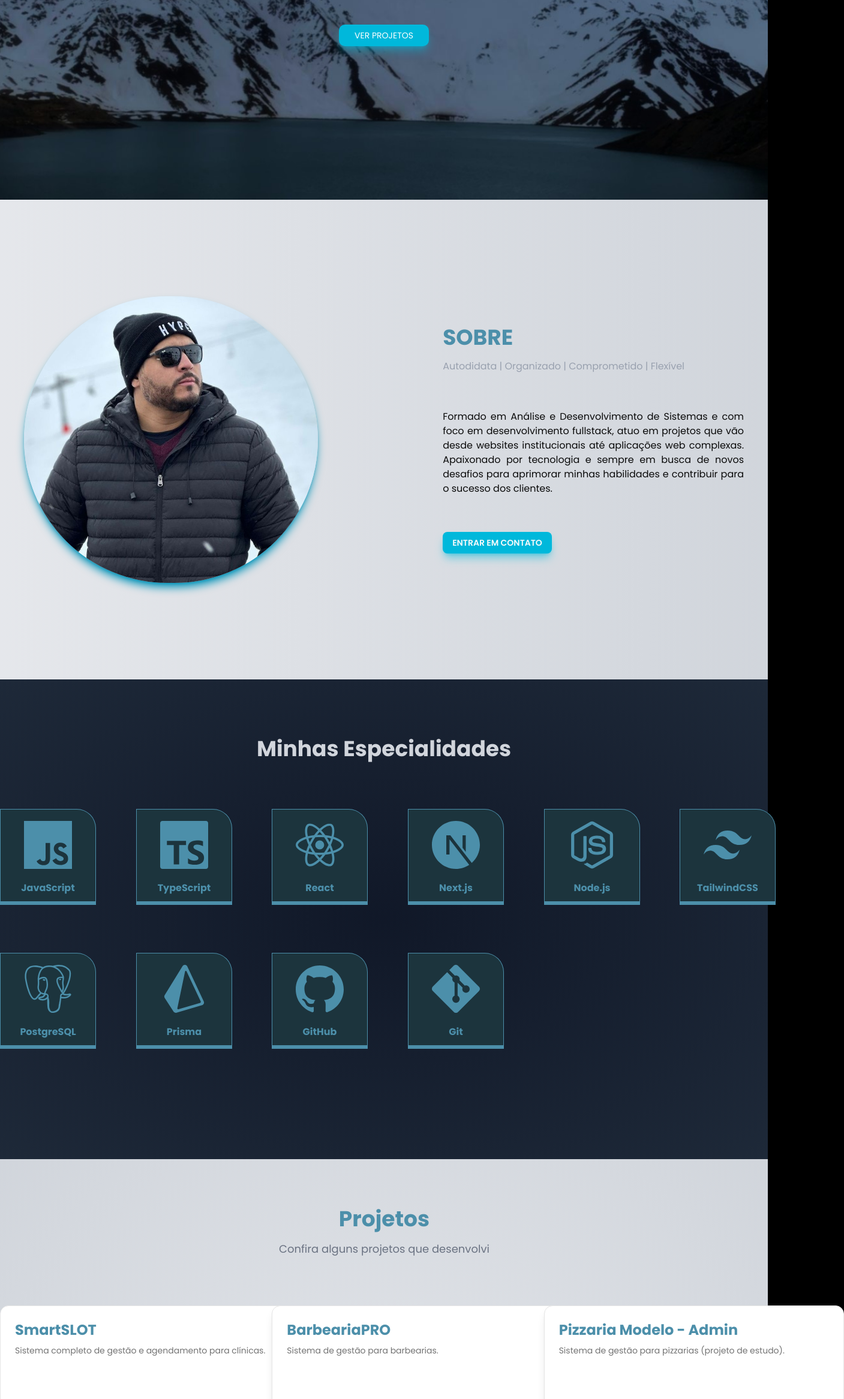
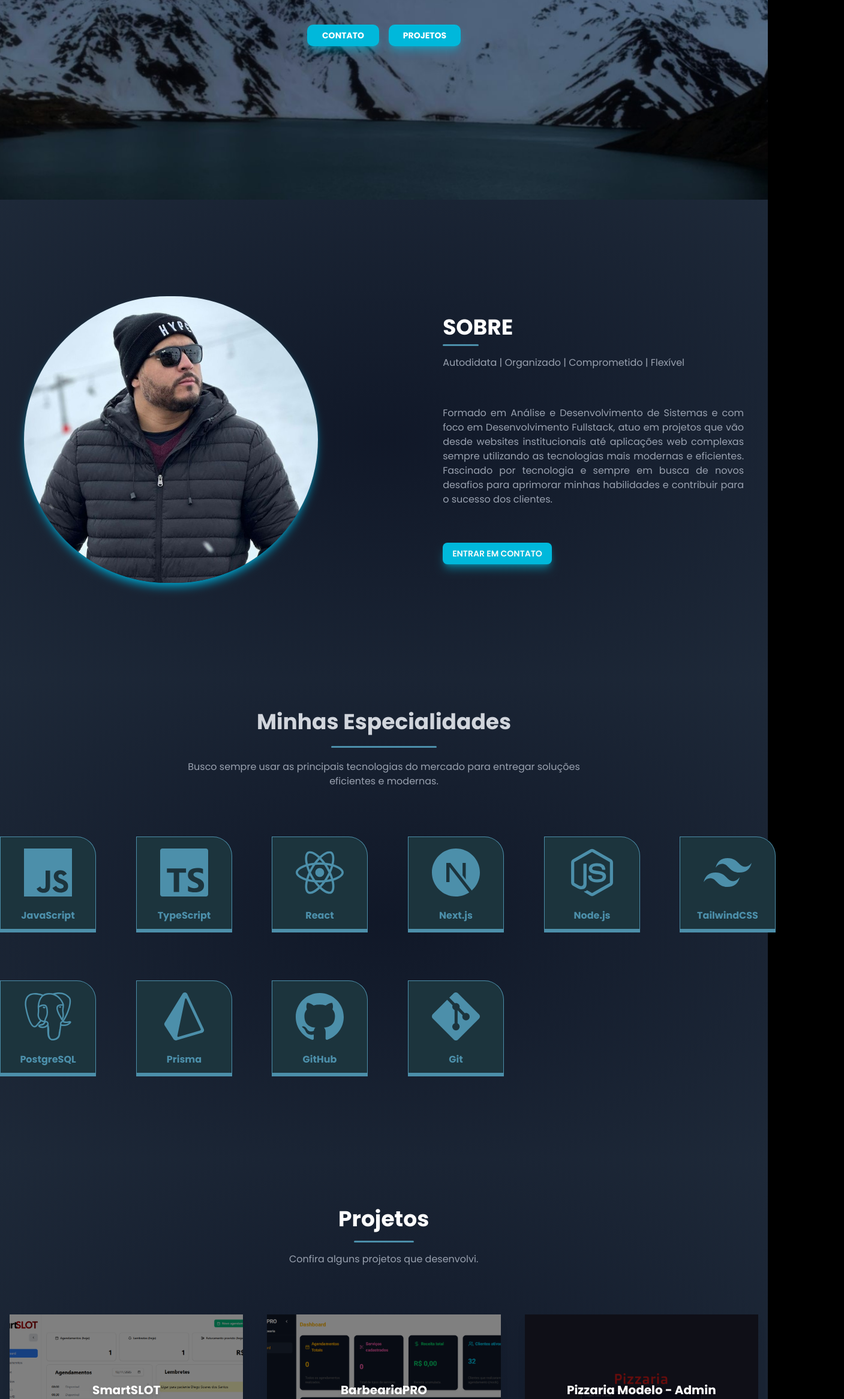
Before and after one commit to diegoshpn/ds-portfolio, a Next.js app: page / in a window 1280 px wide. Shown: the part 467-2800 px from the top of the page at 60% size, 1407 px wide, since content can reach past the window. Built offline with nearby package versions, Linux system fonts and the light colour scheme.

Commit message:
Alterações gerais no site. V2.

```diff
--- a/package.json
+++ b/package.json
@@ -10,6 +10,8 @@
   "dependencies": {
     "@gsap/react": "^2.1.2",
     "@radix-ui/react-slot": "^1.2.4",
+    "@shadcn/ui": "^0.0.4",
+    "@tabler/icons-react": "^3.35.0",
     "aos": "^3.0.0-beta.6",
     "class-variance-authority": "^0.7.1",
     "clsx": "^2.1.1",
--- a/src/app/_about/page.jsx
+++ b/src/app/_about/page.jsx
@@ -4,7 +4,7 @@ import { IoMdDownload } from "react-icons/io";
 
 function About(){
   return (
-    <section id="about" className="md:flex grid grid-cols-1 items-center justify-center bg-linear-to-r from-gray-200 to-gray-300 gap-32 w-full min-h-[800px]">
+    <section id="about" className="md:flex grid grid-cols-1 items-center justify-center bg-radial from-gray-900 to-gray-800 gap-32 w-full min-h-[800px]">
       <div
         className="p-10"
         data-aos="fade-right"
@@ -27,11 +27,12 @@ function About(){
         data-aos-easing="ease-in-sine"
       >
         <div className="flex flex-col gap-2">
-          <h1 className="text-[#4c8faa] text-4xl font-bold mb-2 uppercase">Sobre</h1>
+          <h1 className="text-white text-4xl font-bold uppercase">Sobre</h1>
+          <div className="border border-b-2 rounded w-15 border-[#4c8faa] mb-2"></div>
           <p className="text-gray-400">Autodidata | Organizado | Comprometido | Flexível</p>
         </div>
-        <p className="mt-10 text-justify max-w-lg text-wrap">
-          Formado em Análise e Desenvolvimento de Sistemas e com foco em desenvolvimento fullstack, atuo em projetos que vão desde websites institucionais até aplicações web complexas. Apaixonado por tecnologia e sempre em busca de novos desafios para aprimorar minhas habilidades e contribuir para o sucesso dos clientes.
+        <p className="mt-10 text-gray-400 text-justify max-w-lg text-wrap">
+          Formado em Análise e Desenvolvimento de Sistemas e com foco em Desenvolvimento Fullstack, atuo em projetos que vão desde websites institucionais até aplicações web complexas sempre utilizando as tecnologias mais modernas e eficientes. Fascinado por tecnologia e sempre em busca de novos desafios para aprimorar minhas habilidades e contribuir para o sucesso dos clientes.
         </p>
         <div className="mt-10 gap-5 grid grid-cols-1 md:flex">
           <a href="#contacts">
@@ -39,10 +40,6 @@ function About(){
               Entrar em contato
             </Button>
           </a>
-          {/* <Button className="uppercase cursor-pointer ring-1 ring-[#4c8faa] bg-transparent text-[#4c8faa] hover:bg-[#4c8faa] hover:text-white">
-            <IoMdDownload />
-            Download CV
-          </Button> */}
         </div>
       </div>
     </section>
--- a/src/app/_contact/page.jsx
+++ b/src/app/_contact/page.jsx
@@ -1,5 +1,5 @@
 import Link from "next/link";
-import { FaWhatsapp, FaLinkedinIn } from "react-icons/fa";
+import { FaWhatsapp, FaLinkedinIn, FaInstagram } from "react-icons/fa";
 import { MdOutlineMail } from "react-icons/md";
 import { SiGithub } from "react-icons/si";
 
@@ -15,6 +15,12 @@ const contacts = [
     icon: <MdOutlineMail className="w-12 h-12 md:w-18 md:h-18 text-[#4c8faa]" />,
     info: "soares670@hotmail.com",
     url: "mailto:soares670@hotmail.com"
+  },
+  {
+    name: "Instagram",
+    icon: <FaInstagram className="w-12 h-12 md:w-18 md:h-18 text-[#4c8faa]" />,
+    info: "@diegoshpn",
+    url: "https://instagram.com/diegoshpn"
   },
   {
     name: "LinkedIn",
@@ -33,12 +39,13 @@ const contacts = [
 function Contact(){
   return (
     <section id="contacts" className="flex justify-center w-full min-h-[600px] bg-radial from-gray-900 to-gray-800">
-      <div className="flex flex-col items-center mt-20 w-full max-w-7xl">
+      <div className="flex flex-col items-center mt-20 w-full">
         <div className="flex flex-col text-center items-center justify-center gap-4" data-aos="fade-up" data-aos-anchor-placement="top-bottom">
-          <p className="text-4xl text-gray-300 font-bold">Contato</p>
-          <p className="text-md md:text-lg text-gray-200 mt-5">Quer iniciar um projeto ou apenas trocar uma ideia? Será um prazer conversar com você.</p>
+          <h1 className="text-4xl text-white font-bold">Contato</h1>
+          <div className="border border-b-2 rounded w-25 border-[#4c8faa]"></div>
+          <p className="text-md md:text-lg text-gray-400">Quer iniciar um projeto ou apenas trocar uma ideia? Será um prazer conversar com você.</p>
         </div>
-        <div className="grid grid-cols-2 md:grid-cols-4 md:gap-20" data-aos="fade-up" data-aos-anchor-placement="center-bottom">
+        <div className="grid grid-cols-2 md:grid-cols-5 md:gap-20 mb-10" data-aos="fade-up" data-aos-anchor-placement="center-bottom">
           {contacts.map((contact, index) => (
             <Link
               href={contact.url}
--- a/src/app/_hero/page.jsx
+++ b/src/app/_hero/page.jsx
@@ -62,11 +62,18 @@ export default function Hero() {
         />
 
         {/* CTA Button */}
-        <a href="#projects">
-          <Button data-aos="zoom-in" className="uppercase bg-cyan-500 shadow-lg shadow-cyan-500/50 hover:bg-cyan-300 mx-auto w-[150px] mt-20 text-white px-6 py-3 rounded-lg cursor-pointer hover:scale-110 transition-transform duration-1000">
-            Ver projetos
-          </Button>
-        </a>
+        <div className="flex flex-row items-center justify-center gap-4">
+          <a href="https://api.whatsapp.com/send?phone=5585986998327&text=Olá, Diego. Gostei dos seus trabalhos e gostaria de conversar com você!" target="_blank">
+            <Button data-aos="zoom-in" className="uppercase bg-cyan-500 shadow-lg shadow-cyan-500/50 hover:bg-cyan-300 mx-auto w-[120px] mt-20 text-white font-bold px-6 py-3 rounded-lg cursor-pointer hover:scale-110 transition-transform duration-1000">
+              Contato
+            </Button>
+          </a>
+          <a href="#projects">
+            <Button data-aos="zoom-in" className="uppercase bg-cyan-500 shadow-lg shadow-cyan-500/50 hover:bg-cyan-300 mx-auto w-[120px] mt-20 text-white font-bold px-6 py-3 rounded-lg cursor-pointer hover:scale-110 transition-transform duration-1000">
+              Projetos
+            </Button>
+          </a>
+        </div>
       </div>
 
       {/* Menu Icon */}
--- a/src/app/_projects/page.jsx
+++ b/src/app/_projects/page.jsx
@@ -1,151 +1,191 @@
+"use client";
+
+import { useState } from "react";
 import Image from "next/image";
 import Link from "next/link";
 import { SiGithub } from "react-icons/si";
-import { LuSquareArrowOutUpRight } from "react-icons/lu";
-import { Button } from "../../components/ui/button"
-import {
-  Card,
-  CardContent,
-  CardDescription,
-  CardFooter,
-  CardHeader,
-  CardTitle,
-} from "../../components/ui/card"
-import {
-  Carousel,
-  CarouselContent,
-  CarouselItem,
-  CarouselNext,
-  CarouselPrevious,
-} from "../../components/ui/carousel"
+import { LuSquareArrowOutUpRight, LuX } from "react-icons/lu";
 
 const projects = [
   {
     title: "SmartSLOT",
-    description: "Sistema completo de gestão e agendamento para clínicas.",
-    images: [
-      "/smartslot/smartslot1.png",
-      "/smartslot/smartslot2.png",
-      "/smartslot/smartslot3.png",
-      "/smartslot/smartslot4.png",
-      "/smartslot/smartslot5.png",
-      "/smartslot/smartslot6.png",
-    ],
+    subtitle: "Sistema de gestão e agendamento para clínicas.",
+    description: "SmartSLOT surgiu visando otimizar o gerenciamento, agendamento e a administração geral. Com uma interface intuitiva e funcionalidades robustas, o SmartSLOT permite que profissionais das mais diversas áreas gerenciem seus clientes e horários de forma eficiente.",
+    image: "/smartslot/smartslot1.png",
+    technologies: ["Next.js", "React", "Typescript", "Node.js", "Tailwind CSS", "PostgreSQL", "Prisma", "NextAuth", "Stripe"],
     github: "#",
-    deploy: "#"
+    deploy: "#",
   },
   {
     title: "BarbeariaPRO",
-    description: "Sistema de gestão para barbearias.",
-    images: [
-      "/barbeariapro/barberpro-thumb.png",
-      "/barbeariapro/barberpro2.png",
-      "/barbeariapro/barberpro3.png",
-      "/barbeariapro/barberpro4.png",
-    ],
+    subtitle: "Sistema de gestão para barbearias.",
+    description: "O BarbeariaPRO é uma solução completa para barbearias que buscam otimizar suas operações diárias. Com funcionalidades que abrangem desde o agendamento de clientes até o controle financeiro, este sistema foi desenvolvido para facilitar a vida dos proprietários e melhorar a experiência dos clientes.",
+    image: "/barbeariapro/barberpro-thumb.png",
+    technologies: ["Next.js", "React", "Typescript", "Node.js", "Tailwind CSS", "PostgreSQL", "Prisma", "NextAuth", "Stripe"],
     github: "https://github.com/diegoshpn/barber-frontend",
-    deploy: "https://barber-frontend-delta.vercel.app/login"
+    deploy: "https://barber-frontend-delta.vercel.app/login",
   },
   {
     title: "Pizzaria Modelo - Admin",
-    description: "Sistema de gestão para pizzarias (projeto de estudo).",
-    images: [
-      "/pizzaria/pizzaria1.png",
-      "/pizzaria/pizzaria2.png",
-      "/pizzaria/pizzaria3.png",
-      "/pizzaria/pizzaria4.png",
-    ],
+    subtitle: "Sistema de gestão para pizzarias (projeto de estudo).",
+    description: "O Pizzaria Modelo é um sistema desenvolvido para facilitar a gestão de pizzarias, permitindo o controle eficiente de pedidos. Este projeto de estudo visa oferecer uma solução prática e intuitiva para proprietários de pizzarias que desejam otimizar suas operações diárias.",
+    image: "/pizzaria/pizzaria1.png",
+    technologies: ["Typescript", "React", "Tailwind CSS"],
     github: "https://github.com/diegoshpn/pizzariafrontend",
-    deploy: "https://pizzariafrontend.vercel.app"
+    deploy: "https://pizzariafrontend.vercel.app",
   },
   {
     title: "Pizzaria Modelo",
-    description: "Sistema para pedidos online (projeto de estudo).",
-    images: [
-      "/cardapio/cardapio1.png",
-      "/cardapio/cardapio2.png",
-      "/cardapio/cardapio3.png",
-    ],
+    subtitle: "Sistema de pedidos online para pizzarias (projeto de estudo).",
+    description: "O Pizzaria Modelo é uma plataforma de pedidos online desenvolvida para facilitar a experiência dos clientes ao encomendar suas pizzas favoritas. Este projeto de estudo foi criado para demonstrar como uma interface amigável e funcional pode melhorar o processo de pedido em pizzarias.",
+    image: "/cardapio/cardapio1.png",
+    technologies: ["Javascript", "Tailwind CSS"],
     github: "https://github.com/diegoshpn/cardapio-project",
-    deploy: "https://cardapio-project-nine.vercel.app"
+    deploy: "https://cardapio-project-nine.vercel.app",
   },
   {
     title: "XPN Linktree",
-    description: "Crie e gerencie seus links personalizados.",
-    images: [
-      "/xpnlink/xpnlink1.png",
-      "/xpnlink/xpnlink2.png",
-      "/xpnlink/xpnlink3.png",
-      "/xpnlink/xpnlink4.png",
-    ],
+    subtitle: "Gerenciador de links personalizado.",
+    description: "XPN Linktree é uma aplicação web que permite aos usuários criar uma página personalizada para agrupar e compartilhar múltiplos links em um único local. Ideal para profissionais, criadores de conteúdo e qualquer pessoa que deseje simplificar a divulgação de seus perfis e projetos online.",
+    image: "/xpnlink/xpnlink1.png",
+    technologies: ["Vite", "React", "Tailwind CSS", "Firebase"],
     github: "https://github.com/diegoshpn/xpnlinks",
-    deploy: "https://xpnlinks.vercel.app"
+    deploy: "https://xpnlinks.vercel.app",
   },
   {
     title: "Petshop Virtual",
-    description: "LandingPage para petshops.",
-    images: [
-      "/petshop/petshop1.png",
-      "/petshop/petshop2.png",
-      "/petshop/petshop3.png",
-    ],
+    subtitle: "LandingPage para petshops.",
+    description: "Petshop Virtual é uma landing page moderna e atraente desenvolvida para petshops que desejam estabelecer uma presença online eficaz. Com um design responsivo e focado na experiência do usuário, esta página destaca os serviços oferecidos, promoções especiais e informações de contato para atrair e engajar clientes potenciais.",
+    image: "/petshop/petshop1.png",
+    technologies: ["HTML", "CSS", "JavaScript"],
     github: "https://github.com/diegoshpn/petshopdev",
-    deploy: "https://petshopdev-nu.vercel.app"
-  }
-]
+    deploy: "https://petshopdev-nu.vercel.app",
+  },
+];
 
-function Projects(){
+function Projects() {
+  const [selectedProject, setSelectedProject] = useState(null);
+
   return (
-    <section id="projects" className="flex flex-col items-center gap-20 min-h-[900px] h-auto bg-radial from-gray-200 to-gray-300">
-      <div className="flex flex-col items-center justify-center gap-4" data-aos="flip-left">
-        <h1 className="text-4xl text-[#4c8faa] font-bold mt-20">Projetos</h1>
-        <p className="text-lg text-gray-500">Confira alguns projetos que desenvolvi</p>
+    <section
+      id="projects"
+      className="flex flex-col items-center gap-20 min-h-[900px] h-auto bg-radial from-gray-900 to-gray-800"
+    >
+      <div
+        className="flex flex-col items-center justify-center gap-4"
+        data-aos="flip-left"
+      >
+        <h1 className="text-4xl text-white font-bold mt-20">Projetos</h1>
+        <div className="border border-b-2 rounded w-25 border-[#4c8faa]"></div>
+        <p className="text-gray-400">
+          Confira alguns projetos que desenvolvi.
+        </p>
       </div>
-      <div className="flex flex-col md:grid md:grid-cols-3 gap-20 pb-20" data-aos="zoom-in">
+      <div
+        className="grid grid-cols-1 md:grid-cols-3 gap-10 pb-20 w-full px-4 max-w-7xl"
+        data-aos="zoom-in"
+      >
         {projects.map((project, index) => (
-          <Card key={index} className="w-[400px] md:w-[500px] h-auto shadow-lg hover:border-[#4c8faa]">
-            <CardHeader>
-              <CardTitle className="text-[#4c8faa] text-2xl font-bold">{project.title}</CardTitle>
-              <CardDescription>{project.description}</CardDescription>
-            </CardHeader>
-            <CardContent className="flex justify-center mt-10">
-              <Carousel>
-                <CarouselContent className="w-[330px] md:w-[400px] h-[220px] md:h-[300px]">
-                  {project.images.map((image, imgIndex) => (
-                    <CarouselItem key={imgIndex} className="flex items-center justify-center hover:scale-125 transition-transform duration-500 object-cover">
-                      <Image
-                        src={image}
-                        width={350}
-                        height={350}
-                        alt={project.title}
-                        className="rounded"
-                      />
-                    </CarouselItem>
-                  ))}
-                </CarouselContent>
-                <CarouselPrevious className="cursor-pointer" />
-                <CarouselNext className="cursor-pointer" />
-              </Carousel>
-            </CardContent>
-            <CardFooter className="flex flex-row mt-10 gap-4 justify-end">
-              <Button className="bg-transparent text-[#4c8faa] hover:bg-[#4c8faa] hover:text-white cursor-pointer">
-                <Link href={project.deploy} target="_blank" className="flex flex-row items-center gap-2">
-                  <LuSquareArrowOutUpRight />
-                  Live
-                </Link>
-              </Button>
-              <Button className="bg-cyan-500 shadow-lg shadow-cyan-500/50 hover:bg-cyan-300 text-white px-6 py-3 rounded-lg cursor-pointer">
-                <Link href={project.github} target="_blank" className="flex flex-row items-center gap-2">
-                  <SiGithub />
-                  Repositório
-                </Link>
-              </Button>
-            </CardFooter>
-          </Card>
+          <div
+            key={index}
+            className="relative group overflow-hidden shadow-lg hover:scale-105 transition-transform duration-300 border-b-4 border-transparent bg-linear-to-r from-[#4c8faa] to-[#3a6d8c]"
+          >
+            <Image
+              src={project.image}
+              alt={project.title}
+              width={400}
+              height={300}
+              className="object-cover w-full h-[300px] brightness-50 group-hover:brightness-75 transition-all duration-300 z-0"
+            />
+            <div className="absolute inset-0 flex flex-col items-center justify-center transition-all duration-300">
+              <h2 className="text-xl text-white font-bold mb-2 drop-shadow-md">
+                {project.title}
+              </h2>
+              <button
+                onClick={() => setSelectedProject(project)}
+                className="bg-[#4c8faa] text-white px-6 py-2 rounded-full font-bold hover:bg-[#3a6d8c] transition-all duration-300 opacity-0 translate-y-4 group-hover:opacity-100 group-hover:translate-y-0 cursor-pointer"
+              >
+                Ver Mais
+              </button>
+            </div>
+          </div>
         ))}
       </div>
+
+      {/* Modal */}
+      {selectedProject && (
+        <div
+          className="fixed inset-0 z-50 flex items-center justify-center bg-black/70 backdrop-blur-sm p-4"
+          onClick={() => setSelectedProject(null)}
+        >
+          <div
+            className="bg-gray-900 rounded-lg max-w-3xl h-auto max-h-[90vh] md:max-w-6xl md:h-3/5 w-full relative overflow-y-auto md:overflow-hidden flex flex-col justify-center md:flex-row shadow-2xl animate-in fade-in zoom-in duration-300"
+            onClick={(e) => e.stopPropagation()}
+          >
+            <button
+              onClick={() => setSelectedProject(null)}
+              className="absolute top-4 right-4 text-white hover:text-gray-300 z-10 bg-black/50 rounded-full p-1 cursor-pointer"
+            >
+              <LuX size={24} />
+            </button>
+
+            <div className="hidden md:block w-full md:w-1/2 h-64 md:h-full relative bg-gray-900 ml-5">
+               <Image
+                src={selectedProject.image}
+                alt={selectedProject.title}
+                fill
+                className="object-contain"
+              />
+            </div>
+
+            <div className="w-full md:w-1/2 p-8 flex flex-col gap-4 items-center text-center md:items-start md:text-left">
+              <h2 className="text-3xl font-bold text-[#4c8faa]">
+                {selectedProject.title}
+              </h2>
+              <p className="text-gray-300 text-md">
+                {selectedProject.subtitle}
+              </p>
+              <p className="text-gray-400 text-sm">
+                {selectedProject.description}
+              </p>
+
+              <div className="w-full flex flex-col items-center md:items-start">
+                <h3 className="font-semibold text-gray-200 mb-2">Tecnologias:</h3>
+                <div className="flex flex-wrap justify-center md:justify-start gap-2">
+                  {selectedProject.technologies.map((tech, i) => (
+                    <span key={i} className="bg-gray-800 text-gray-300 px-3 py-1 rounded-full text-sm">
+                      {tech}
+                    </span>
+                  ))}
+                </div>
+              </div>
+
+              <div className="flex justify-center md:justify-end gap-4 mt-auto pt-4 w-full">
+                {selectedProject.github && (
+                  <Link
+                    href={selectedProject.github}
+                    target="_blank"
+                    className="flex items-center gap-2 bg-[#4c8faa] text-white px-4 py-2 rounded-lg hover:bg-[#3a6d8c] transition-colors"
+                  >
+                    <SiGithub /> Repositório
+                  </Link>
+                )}
+                {selectedProject.deploy && (
+                  <Link
+                    href={selectedProject.deploy}
+                    target="_blank"
+                    className="flex items-center gap-2 border-2 border-[#4c8faa] text-[#4c8faa] px-4 py-2 rounded-lg hover:bg-[#4c8faa] hover:text-white transition-colors"
+                  >
+                    <LuSquareArrowOutUpRight /> Live
+                  </Link>
+                )}
+              </div>
+            </div>
+          </div>
+        </div>
+      )}
     </section>
-  )
+  );
 }
 
 export default Projects;
--- a/src/app/_skills/page.jsx
+++ b/src/app/_skills/page.jsx
@@ -49,7 +49,9 @@ function Skills(){
   return (
     <section className="flex justify-center w-full min-h-[800px] bg-radial from-gray-900 to-gray-800">
       <div className="flex flex-col items-center justify-center mt-10 md:-mt-20 mb-20 md:mb-2 gap-20 w-full max-w-7xl">
-        <p className="text-4xl text-gray-300 font-bold text-center" data-aos="fade-down">Minhas Especialidades</p>
+        <h1 className="text-4xl text-gray-300 font-bold text-center" data-aos="fade-down">Minhas Especialidades</h1>
+        <div className="border border-b-2 rounded w-44 border-[#4c8faa] -mt-15"></div>
+        <p className="text-gray-400 text-center max-w-2xl -mt-15">Busco sempre usar as principais tecnologias do mercado para entregar soluções eficientes e modernas.</p>
         <div className="grid grid-cols-2 md:grid-cols-6 gap-20" data-aos="fade-up">
           {techSkills.map((skill, index) => (
             <Magnet padding={50} disabled={false} magnetStrength={5} key={index}>
--- a/src/app/page.js
+++ b/src/app/page.js
@@ -3,6 +3,7 @@ import Hero from "./_hero/page";
 import Skills from "./_skills/page";
 import Projects from "./_projects/page"
 import Contact from "./_contact/page";
+import Footer from "./_footer/page";
 
 function Page(){
   return (
@@ -12,6 +13,7 @@ function Page(){
       <Skills />
       <Projects />
       <Contact />
+      <Footer />
     </div>
   )
 }
--- a/src/lib/utils.js
+++ b/src/lib/utils.js
@@ -1,5 +1,5 @@
 import { clsx } from "clsx";
-import { twMerge } from "tailwind-merge"
+import { twMerge } from "tailwind-merge";
 
 export function cn(...inputs) {
   return twMerge(clsx(inputs));
```
Also changed, not shown: src/app/_footer/page.jsx (added, +18 -0 lines), 1 other file (tests, documents, lock files or other folders).
